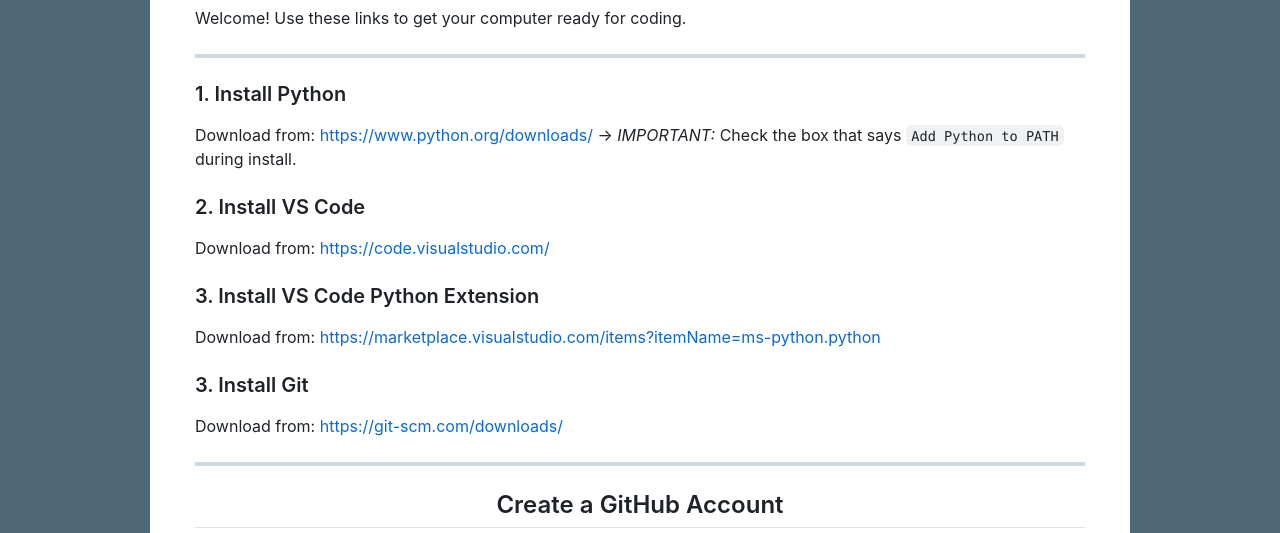
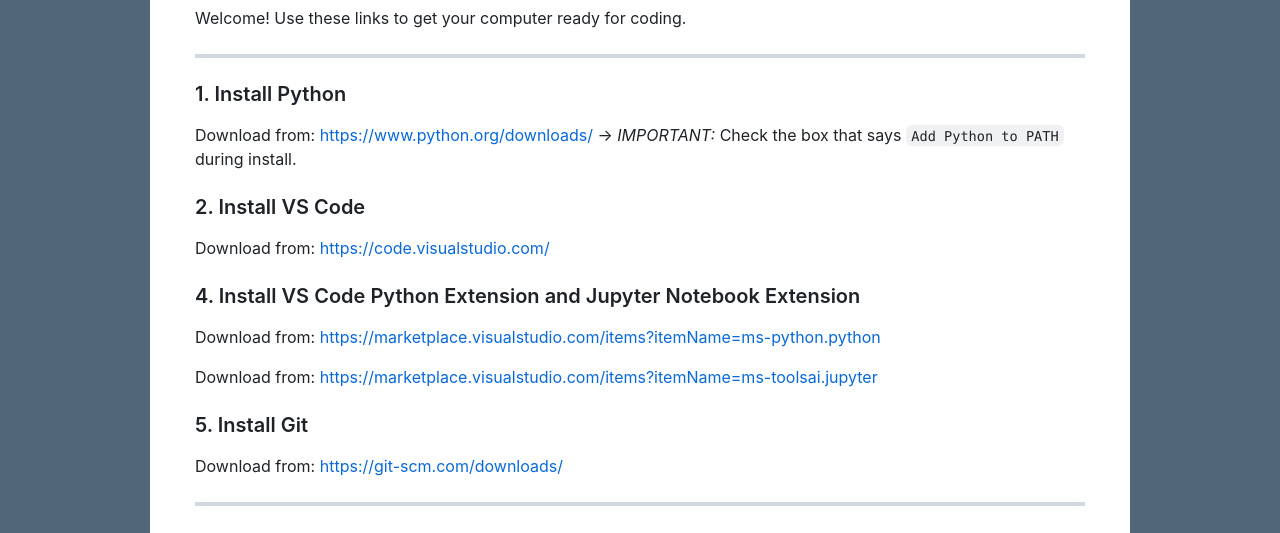
Before and after one commit to CompNeuroSociety-at-FSU/compneurosociety, a plain HTML site: page setup.html in a window 1280 px wide. Shown: the part 238-771 px from the top of the page. Drawn offline with nearby package versions, Linux system fonts and the light colour scheme.

Commit message:
Added Jupyter Notebook to the setup page steps

```diff
--- a/setup.html
+++ b/setup.html
@@ -66,9 +66,10 @@
                 → <em>IMPORTANT:</em> Check the box that says <code>Add Python to PATH</code> during install.</p>
                 <h3 id="2-install-vs-code">2. Install VS Code</h3>
                 <p>Download from: <a href="https://code.visualstudio.com/" target="_blank">https://code.visualstudio.com/</a></p>
-                <h3 id="3-install-vs-code-python-extension">3. Install VS Code Python Extension</h3>
+                <h3 id="3-install-vs-code-python-extension">4. Install VS Code Python Extension and Jupyter Notebook Extension</h3>
                 <p>Download from: <a href="https://marketplace.visualstudio.com/items?itemName=ms-python.python" target="_blank">https://marketplace.visualstudio.com/items?itemName=ms-python.python</a> </p>
-                <h3 id="3-install-git">3. Install Git</h3>
+                <p>Download from: <a href="https://marketplace.visualstudio.com/items?itemName=ms-toolsai.jupyter" target="_blank">https://marketplace.visualstudio.com/items?itemName=ms-toolsai.jupyter</a> </p>
+                <h3 id="3-install-git">5. Install Git</h3>
                 <p>Download from: <a href="https://git-scm.com/downloads" target="_blank">https://git-scm.com/downloads/</a></p>
                 <hr>
                 <h2 id="create-a-github-account">Create a GitHub Account</h2>
```
